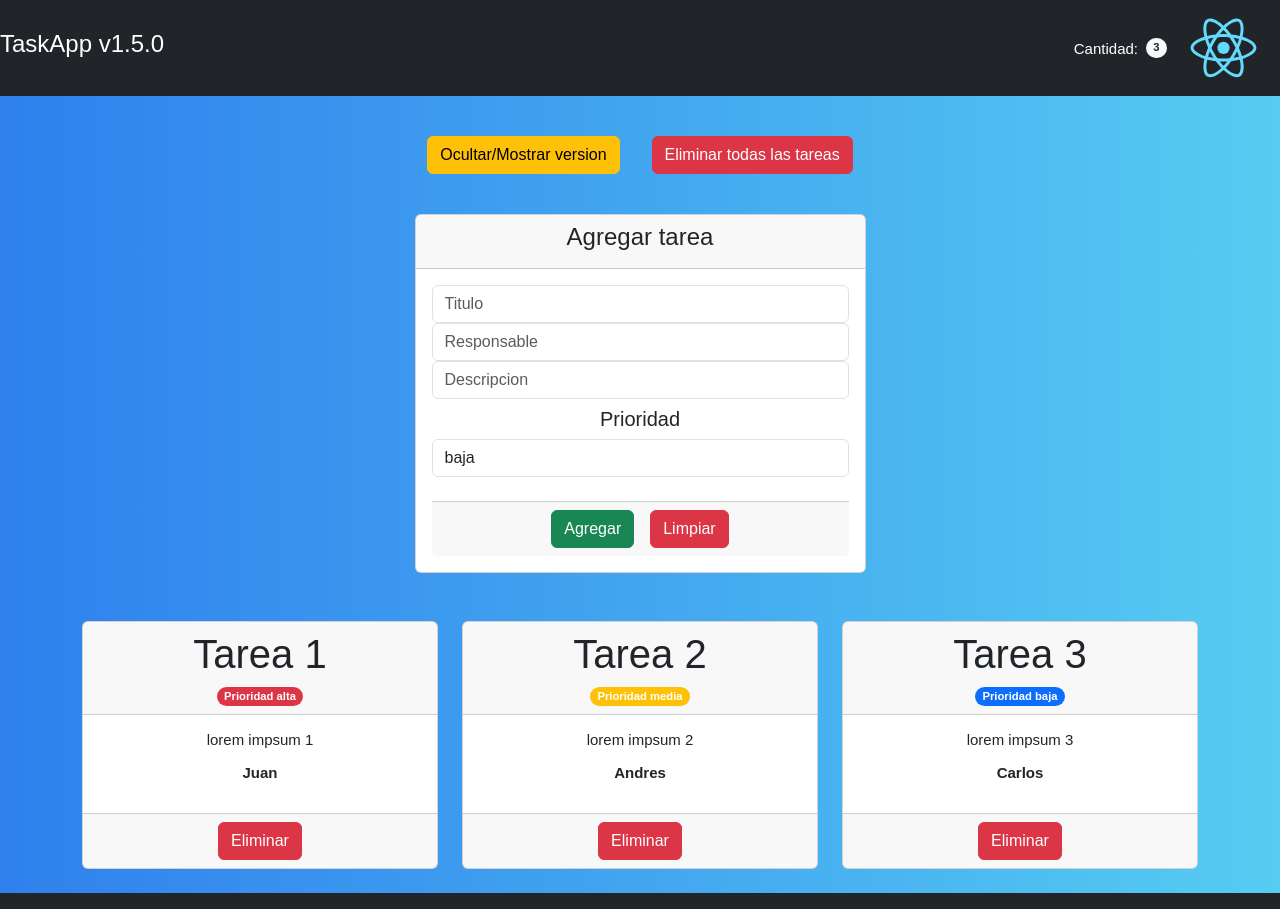
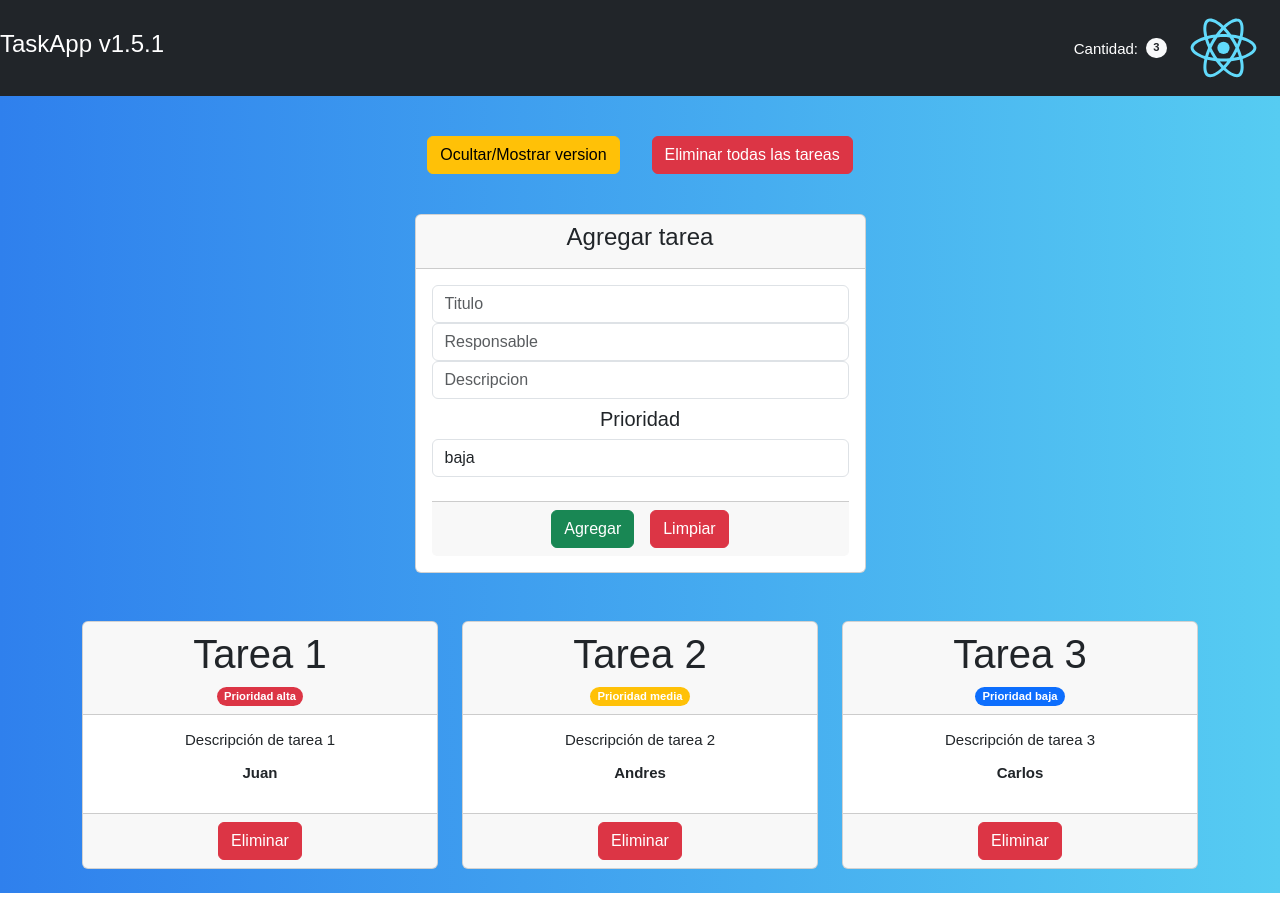
Before and after one commit to JuanLoaiza007/TaskApp, a React (Create React App) app: page / in a window 1280 px wide. Built offline with nearby package versions, Linux system fonts and the light colour scheme.

Commit message:
Minor fixes and improvements

```diff
--- a/src/App.js
+++ b/src/App.js
@@ -10,11 +10,11 @@ function App() {
   const [appState, setAppState] = useState({
     "appName": "TaskApp",
     "showenVersion": "...",
-    "version": "1.5.0",
+    "version": "1.5.1",
     "versionState": "deactivated"
   });
 
-  const [tasks, setTasks] = useState(todos);
+  const [tasks, setTasks] = useState({ todos: [] });
 
   function switchVersion() {
     let showenVersion = appState.version;
@@ -34,10 +34,12 @@ function App() {
 
   useEffect(() => {
     switchVersion();
-    /* Guardar en navegador parte 1  */
     const storedTasks = localStorage.getItem('tasks');
-    if (storedTasks) {
+
+    if (storedTasks) {  // Si hay tareas del usuario en el navegador cargarlas
       setTasks(JSON.parse(storedTasks));
+    } else {            // Sino, crear tareas por defecto
+      setTasks(todos);
     }
 
   }, []);
@@ -47,7 +49,6 @@ function App() {
       todos: [...tasks.todos, todo]
     })
 
-    /* Guardar en navegador parte 2  */
     const updatedTasks = {
       todos: [...tasks.todos, todo]
     }
@@ -138,6 +139,7 @@ function App() {
         logo={logo}
       />
 
+      <div className='mb-4'>
         <div className='m-4'>
           <button
           className='btn btn-warning m-3'
@@ -164,8 +166,7 @@ function App() {
             {todosCards}
           </div>
         </div>
-      <footer className="navbar bg-dark mt-4">
-      </footer>
+      </div>
     </div>
   );
 }
--- a/src/todos.json
+++ b/src/todos.json
@@ -3,19 +3,19 @@
     {
       "title": "Tarea 1",
       "responsible": "Juan",
-      "description": "lorem impsum 1",
+      "description": "Descripción de tarea 1",
       "priority": "alta"
     },
     {
       "title": "Tarea 2",
       "responsible": "Andres",
-      "description": "lorem impsum 2",
+      "description": "Descripción de tarea 2",
       "priority": "media"
     },
     {
       "title": "Tarea 3",
       "responsible": "Carlos",
-      "description": "lorem impsum 3",
+      "description": "Descripción de tarea 3",
       "priority": "baja"
     }
   ]
```
Lines whose indentation alone changed are shown as unchanged.
